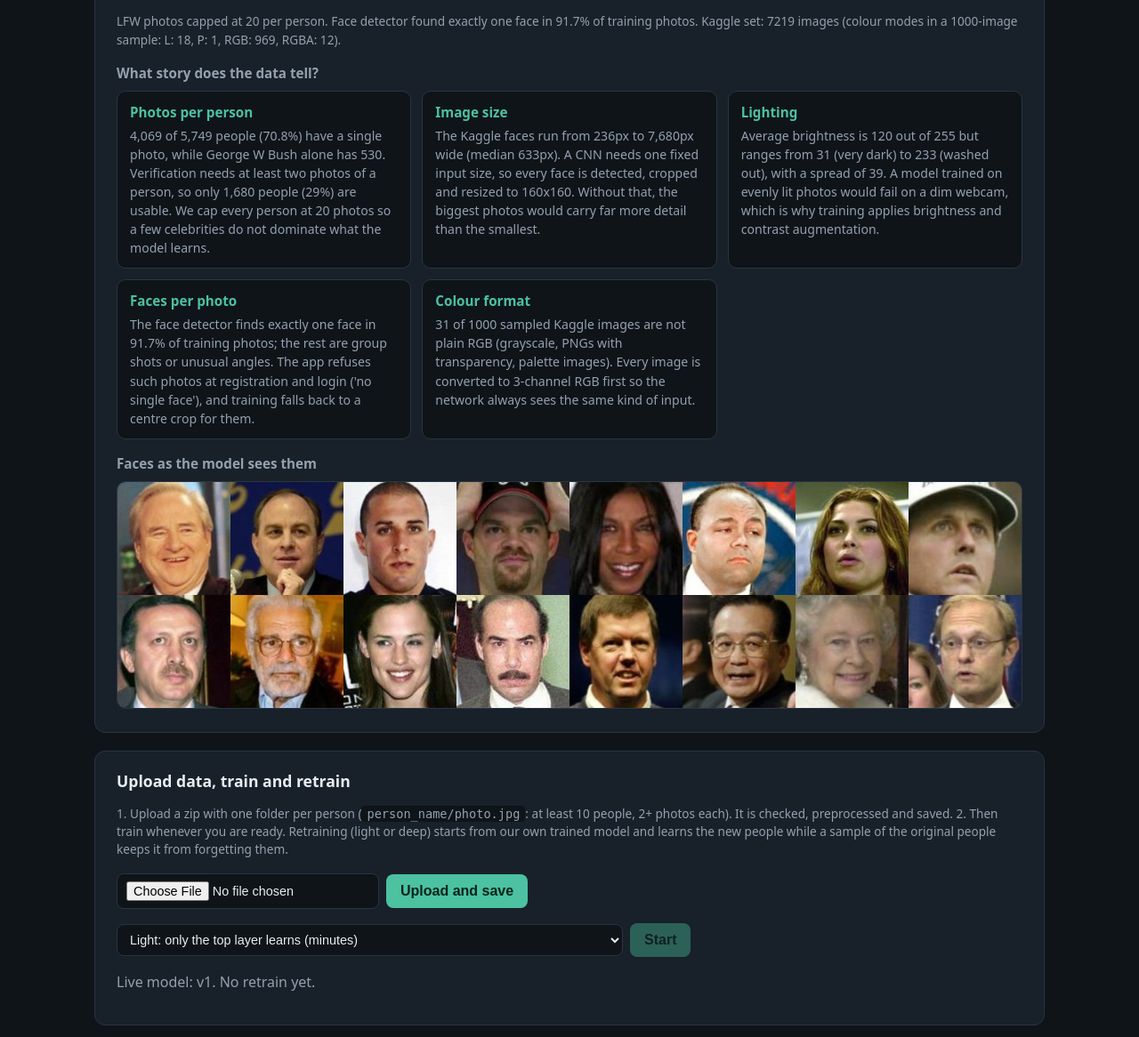
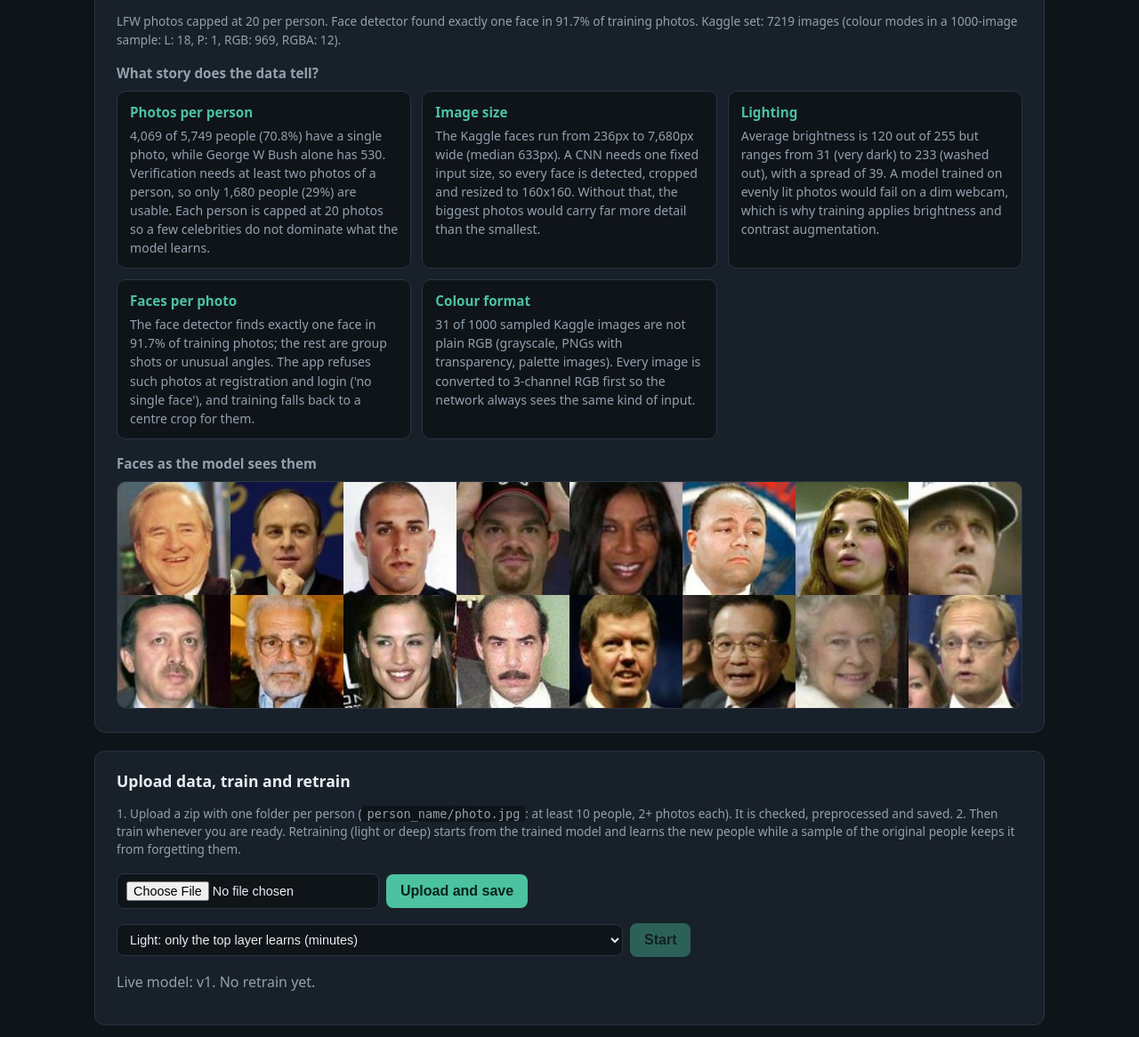
Before and after one commit to hycienti/ml-pipeline-faceunlock, a Flask app: page /dashboard in a window 1280 px wide. Shown: the part 2698-3864 px from the top of the page at 89% size. Run offline with Flask 3, Linux system fonts and the light colour scheme; the visitor is signed in with stand-in values (Sample User, id 1); data comes from the database, SQL or seed files in the repository; data that the repository does not hold is empty.

Commit message:
docs: first-person singular or neutral wording throughout; correct the 70/10/20 split description

```diff
--- a/app/auth.py
+++ b/app/auth.py
@@ -14,7 +14,7 @@ bp = Blueprint("auth", __name__)
 USERNAME_RE = re.compile(r"[A-Za-z0-9_.-]{3,30}")
 REQUIRED_PHOTOS = 3
 LOGIN_FAILED = "Login failed."
-NO_FACE = "We could not find exactly one face in that photo. Face the camera in good light, alone in the frame."
+NO_FACE = "Exactly one face is needed in the photo, and none or several were found. Face the camera in good light, alone in the frame."
 
 
 def login_required(view):
--- a/app/templates/dashboard.html
+++ b/app/templates/dashboard.html
@@ -67,7 +67,7 @@
     <div id="metrics-body" hidden>
       <p class="muted small">Best run: <b id="best-run"></b>. Decision threshold <b id="threshold"></b> (picked on validation pairs).</p>
       <div class="tabs">
-        <button class="tab active" data-split="test">Our held-out people</button>
+        <button class="tab active" data-split="test">Held-out people</button>
         <button class="tab" data-split="official">LFW official pairs</button>
       </div>
       <div class="tiles" id="metric-tiles"></div>
@@ -120,7 +120,7 @@
 
   <section class="panel">
     <h2>Upload data, train and retrain</h2>
-    <p class="muted small">1. Upload a zip with one folder per person (<code>person_name/photo.jpg</code>: at least 10 people, 2+ photos each). It is checked, preprocessed and saved. 2. Then train whenever you are ready. Retraining (light or deep) starts from our own trained model and learns the new people while a sample of the original people keeps it from forgetting them.</p>
+    <p class="muted small">1. Upload a zip with one folder per person (<code>person_name/photo.jpg</code>: at least 10 people, 2+ photos each). It is checked, preprocessed and saved. 2. Then train whenever you are ready. Retraining (light or deep) starts from the trained model and learns the new people while a sample of the original people keeps it from forgetting them.</p>
     <div class="row">
       <input id="dataset-file" type="file" accept=".zip">
       <button id="dataset-upload" type="button">Upload and save</button>
--- a/src/insights.py
+++ b/src/insights.py
@@ -52,7 +52,7 @@ def embedding_map(dataset: np.ndarray, user: np.ndarray, others: np.ndarray | No
     center = dataset.mean(axis=0)
     _, singular, axes = np.linalg.svd(dataset - center, full_matrices=False)
     axes = axes[:2]
-    if len(axes) < 2:  # degenerate data: pad so we always return 2D points
+    if len(axes) < 2:  # degenerate data: pad so the result is always 2D points
         axes = np.vstack([axes, np.zeros((2 - len(axes), dataset.shape[1]))])
 
     def project(matrix: np.ndarray) -> list[list[float]]:
@@ -103,7 +103,7 @@ def dataset_stories(stats: dict) -> list[dict]:
                 f"{lfw['single_photo_people']:,} of {lfw['people']:,} people ({single_pct:.1f}%) have a single photo, "
                 f"while {lfw['top_person'].replace('_', ' ')} alone has {lfw['top_count']}. Verification needs at least "
                 f"two photos of a person, so only {lfw['usable_people']:,} people ({usable_pct:.0f}%) are usable. "
-                f"We cap every person at {stats.get('photo_cap', 20)} photos so a few celebrities do not dominate "
+                f"Each person is capped at {stats.get('photo_cap', 20)} photos so a few celebrities do not dominate "
                 "what the model learns."
             ),
         })
```
Also changed, not shown: README.md, 1 other file.
